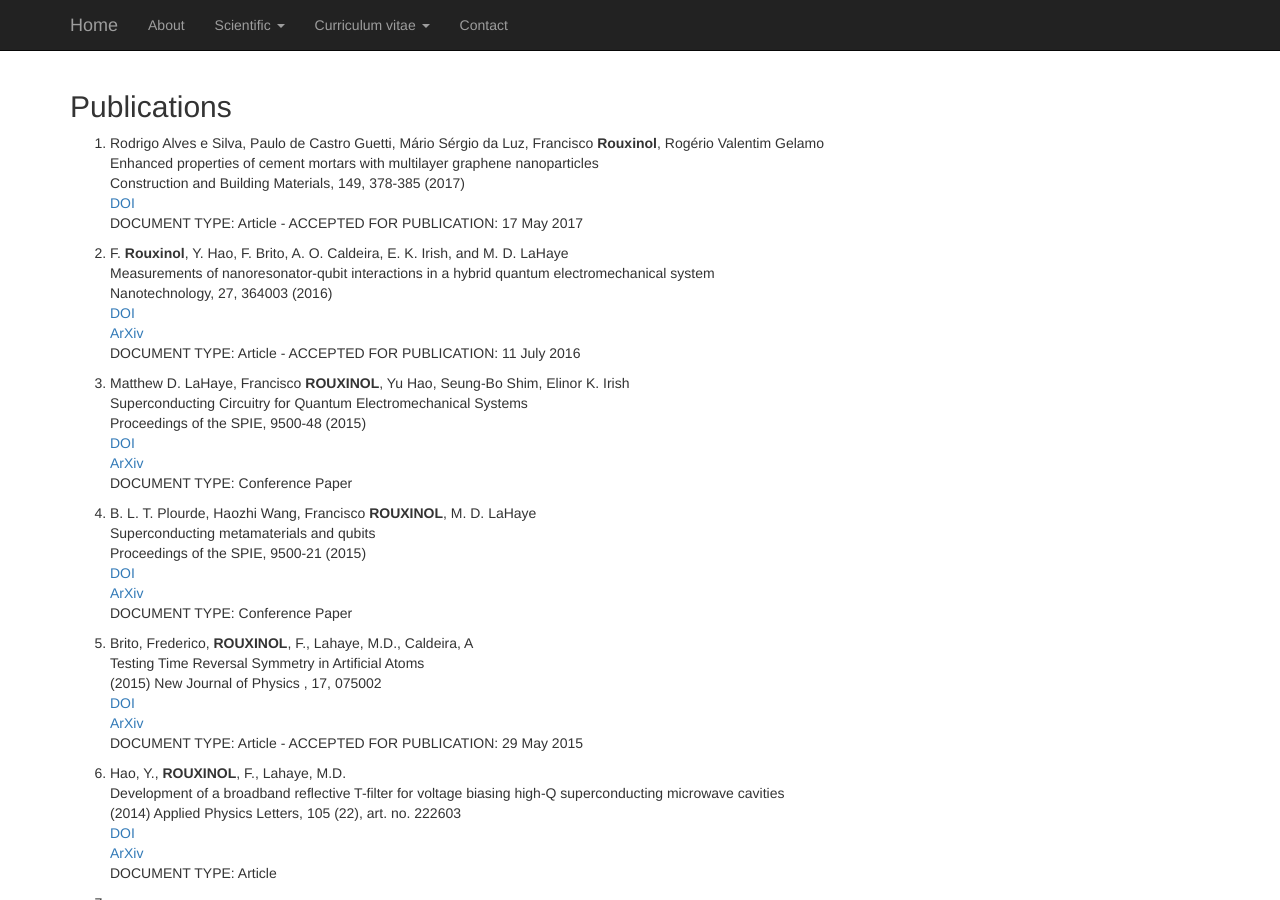
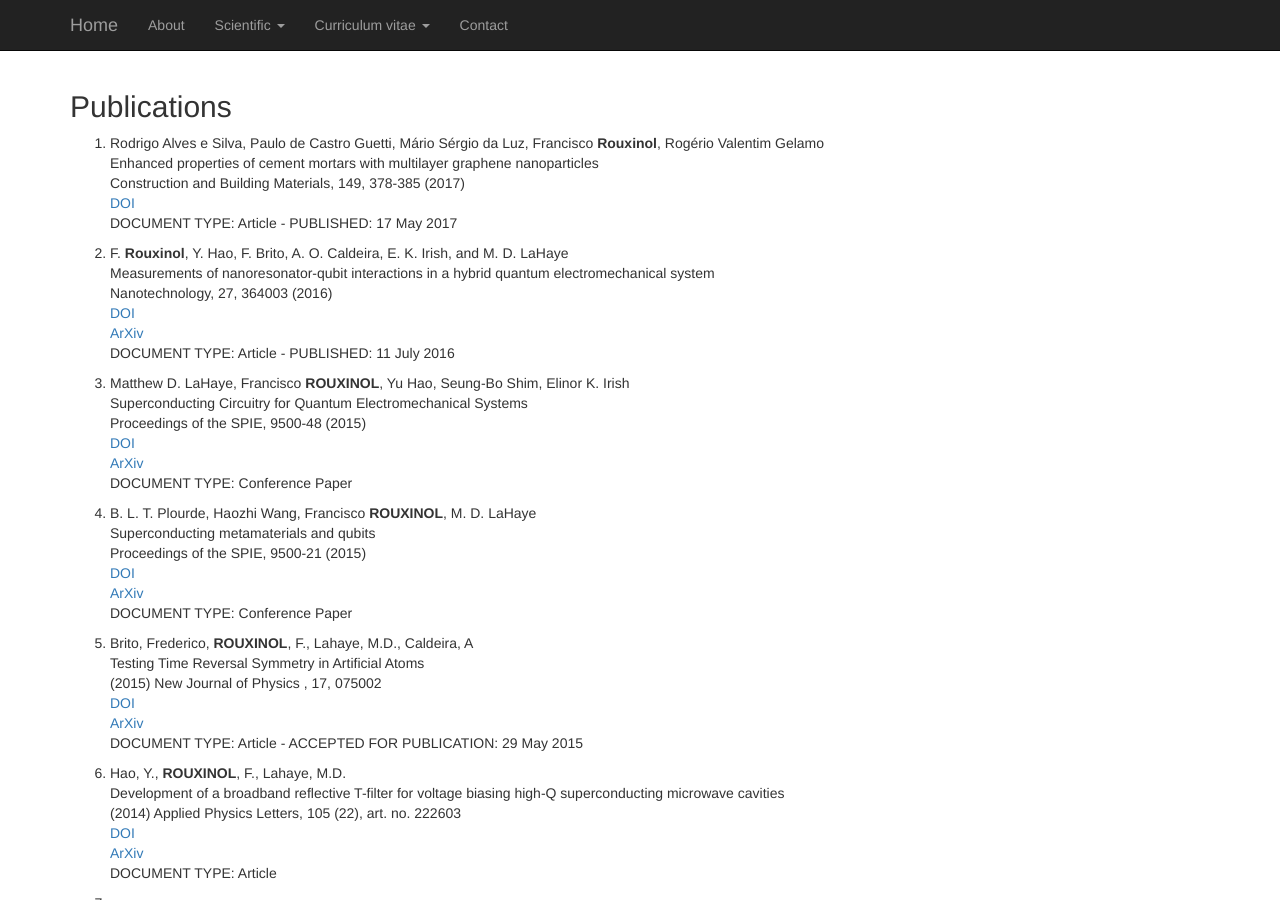
Before and after one commit to Rouxinol-Research-Lab/Rouxinol-Research-Lab.github.io, a Jekyll site: the page built from Papers.html, in a window 1280 px wide and 900 px high. Built offline with Jekyll 4.4.1, drawn with Linux system fonts in a browser that asks for light colours; Markdown is read by kramdown in place of the engine named in the settings.

Commit message:
Update Articles

```diff
--- a/Papers.html
+++ b/Papers.html
@@ -10,8 +10,8 @@ layout: default
   <ol>
 
 <li>
-	<p> Rodrigo Alves e Silva, Paulo de Castro Guetti, Mário Sérgio da Luz, Francisco <b>Rouxinol</b>, Rogério Valentim Gelamo <br /> Enhanced properties of cement mortars with multilayer graphene nanoparticles<br /> Construction and Building Materials, 149, 378-385 (2017)<br /> <a href="http://dx.doi.org/10.1016/j.conbuildmat.2017.05.146">DOI </a> <br />
-	DOCUMENT TYPE: Article - ACCEPTED FOR PUBLICATION: 17 May 2017 </br>
+	<p> Rodrigo Alves e Silva, Paulo de Castro Guetti, Mário Sérgio da Luz, Francisco <b>Rouxinol</b>, Rogério Valentim Gelamo <br /> Enhanced properties of cement mortars with multilayer graphene nanoparticles<br /> Construction and Building Materials, 149, 378-385 (2017) <br /> <a href="http://dx.doi.org/10.1016/j.conbuildmat.2017.05.146">DOI </a> <br />
+	DOCUMENT TYPE: Article - PUBLISHED: 17 May 2017 </br>
     </p>
 </li>
 
@@ -19,7 +19,7 @@ layout: default
 
 <li>
 	<p> F. <b>Rouxinol</b>, Y. Hao, F. Brito, A. O. Caldeira, E. K. Irish, and M. D. LaHaye<br /> Measurements of nanoresonator-qubit interactions in a hybrid quantum electromechanical system<br /> Nanotechnology, 27, 364003 (2016)<br /> <a href="http://dx.doi.org/10.1088/0957-4484/27/36/364003">DOI </a> <br /> <a href="https://arxiv.org/abs/1605.01454">ArXiv </a> <br />
-	DOCUMENT TYPE: Article - ACCEPTED FOR PUBLICATION: 11 July 2016 </br>
+	DOCUMENT TYPE: Article - PUBLISHED: 11 July 2016 </br>
     </p>
 </li>
 
```
